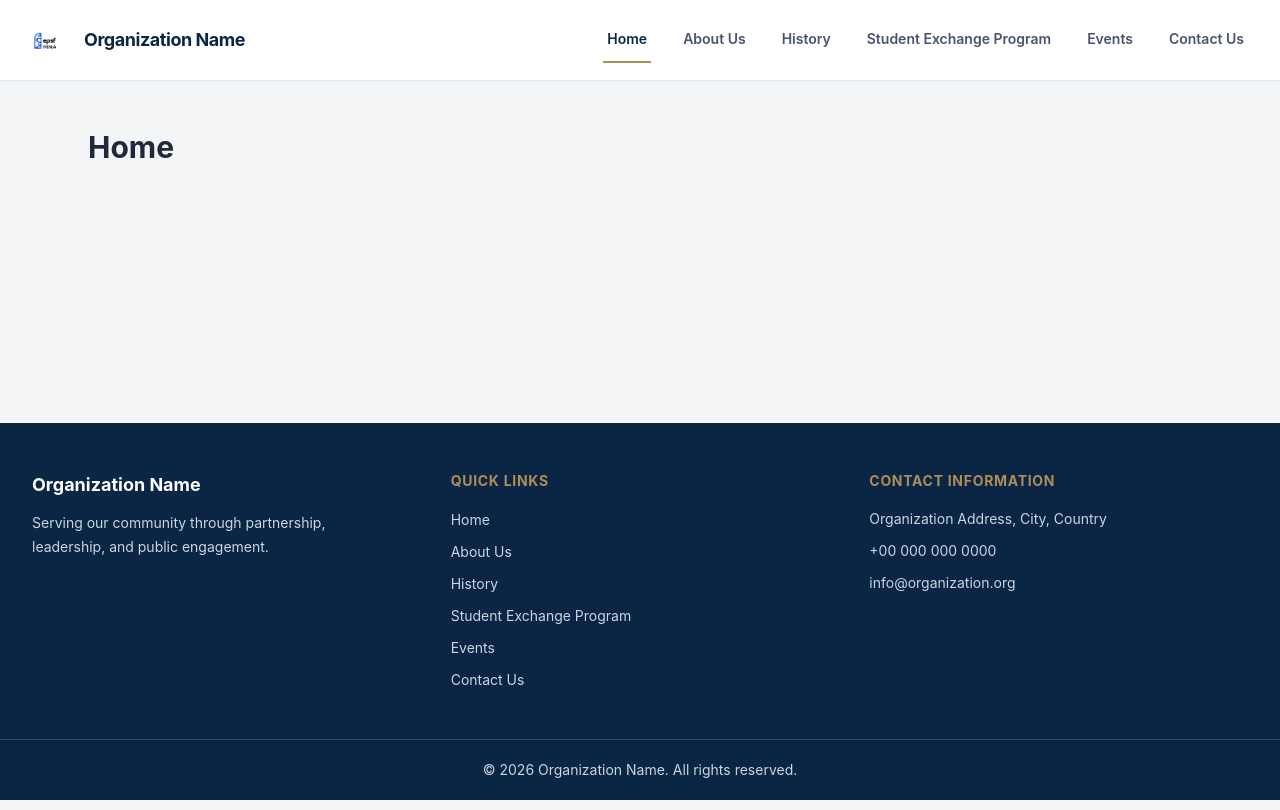
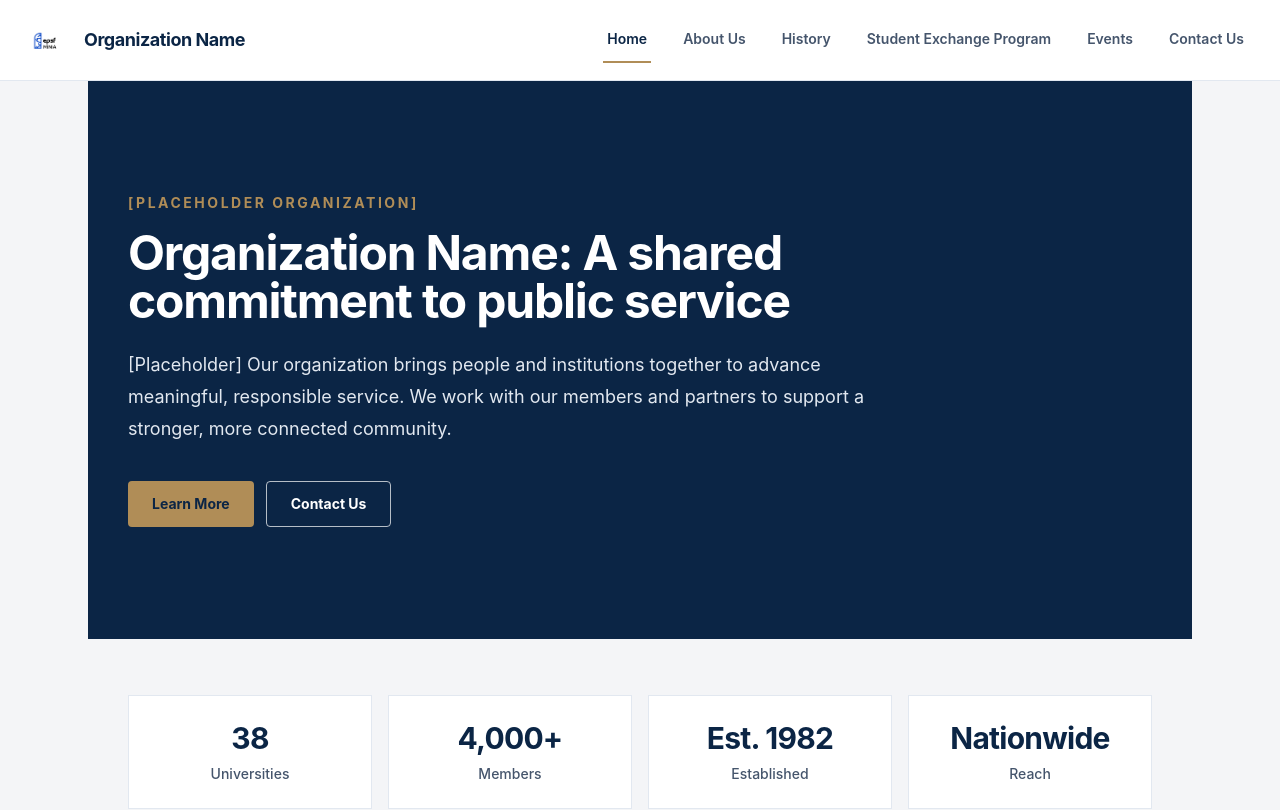
Before and after one commit to kamalalshinawi/epsf-minia, a React (Vite) app: page / in a window 1280 px wide. Shown: the top 810 px of the page. Built offline with nearby package versions, Linux system fonts and the light colour scheme.

Commit message:
feat(home): build home page sections

```diff
--- a/src/pages/Home.tsx
+++ b/src/pages/Home.tsx
@@ -1 +1,65 @@
-export const Home: React.FC = () => <h1 className="text-3xl font-bold">Home</h1>
+import { Link } from 'react-router-dom'
+
+interface HomeStat { value: string; label: string }
+type FocusIconName = 'advocacy' | 'education' | 'partnership'
+interface FocusArea { title: string; description: string; icon: FocusIconName }
+interface StructureItem { title: string; description: string }
+
+// Placeholder values: replace these figures with verified organization data.
+const stats: HomeStat[] = [
+  { value: '38', label: 'Universities' },
+  { value: '4,000+', label: 'Members' },
+  { value: 'Est. 1982', label: 'Established' },
+  { value: 'Nationwide', label: 'Reach' },
+]
+
+// Placeholder copy: replace these summaries with the organization’s approved messaging.
+const focusAreas: FocusArea[] = [
+  { title: 'Advocacy and Representation', description: '[Placeholder] We represent the shared interests of our members through responsible dialogue and coordinated advocacy. Our work supports informed participation in matters that affect the community.', icon: 'advocacy' },
+  { title: 'Education and Development', description: '[Placeholder] We create opportunities for learning, professional growth, and the exchange of knowledge. Our programmes are designed to strengthen capability and encourage lifelong service.', icon: 'education' },
+  { title: 'Partnership and Outreach', description: '[Placeholder] We build constructive relationships with institutions and local partners. Through shared initiatives, we seek practical and lasting benefit for the people we serve.', icon: 'partnership' },
+]
+
+// Placeholder copy: replace this overview with the organization’s formal governance description.
+const structureItems: StructureItem[] = [
+  { title: 'Executive Board', description: '[Placeholder] The Executive Board provides strategic direction, governance, and oversight for the organization’s work.' },
+  { title: 'Committees', description: '[Placeholder] Dedicated committees develop specialist programmes and support transparent, informed decision-making.' },
+  { title: 'Local Branches', description: '[Placeholder] Local branches connect national priorities with the needs and perspectives of communities across the country.' },
+]
+
+const FocusIcon = ({ name }: { name: FocusIconName }): React.JSX.Element => {
+  const paths: Record<FocusIconName, React.JSX.Element> = {
+    advocacy: <path strokeLinecap="round" strokeLinejoin="round" d="M12 3v18m0-18c-2.2 0-4 1.4-4 3.2S9.8 9.5 12 9.5s4 1.4 4 3.2-1.8 3.2-4 3.2-4 1.4-4 3.2S9.8 22 12 22" />,
+    education: <path strokeLinecap="round" strokeLinejoin="round" d="M3 6.5 12 3l9 3.5-9 3-9-3Zm3.5 2v5.2c0 .7 2.5 2.3 5.5 2.3s5.5-1.6 5.5-2.3V8.5M21 7v6" />,
+    partnership: <path strokeLinecap="round" strokeLinejoin="round" d="m8.5 13.5 2.2 2.2a1.8 1.8 0 0 0 2.6 0l2.9-2.9m-7.7.7-1.2 1.2a1.8 1.8 0 0 1-2.6 0l-1.2-1.2a1.8 1.8 0 0 1 0-2.6l4-4a1.8 1.8 0 0 1 2.6 0l.8.8m4.6-1.3 2.5-2.5a1.8 1.8 0 0 1 2.6 0l1.2 1.2a1.8 1.8 0 0 1 0 2.6l-4.5 4.5a1.8 1.8 0 0 1-2.6 0l-2-2" />,
+  }
+  return <svg viewBox="0 0 24 24" fill="none" stroke="currentColor" strokeWidth="1.7" className="h-7 w-7" aria-hidden="true">{paths[name]}</svg>
+}
+
+export const Home = (): React.JSX.Element => (
+  <div className="-my-12">
+    <section className="w-full bg-primary text-white" aria-labelledby="home-hero-title">
+      <div className="mx-auto max-w-7xl px-6 py-20 sm:px-8 sm:py-24 lg:px-10 lg:py-28"><div className="max-w-3xl">
+        <p className="text-sm font-bold uppercase tracking-[0.18em] text-secondary">[Placeholder Organization]</p>
+        <h1 id="home-hero-title" className="mt-4 text-4xl font-bold tracking-tight sm:text-5xl">Organization Name: A shared commitment to public service</h1>
+        <p className="mt-6 text-lg leading-8 text-slate-200">[Placeholder] Our organization brings people and institutions together to advance meaningful, responsible service. We work with our members and partners to support a stronger, more connected community.</p>
+        <div className="mt-9 flex flex-col gap-3 sm:flex-row"><Link to="/about" className="inline-flex items-center justify-center rounded-sm bg-secondary px-6 py-3 text-sm font-bold text-primary transition-colors hover:bg-[#c3a36f]">Learn More</Link><Link to="/contact" className="inline-flex items-center justify-center rounded-sm border border-white/70 px-6 py-3 text-sm font-bold text-white transition-colors hover:bg-white/10">Contact Us</Link></div>
+      </div></div>
+    </section>
+
+    <section className="mx-auto max-w-7xl px-6 py-14 sm:px-8 lg:px-10" aria-label="Organization highlights"><div className="grid gap-4 sm:grid-cols-2 lg:grid-cols-4">
+      {stats.map(({ value, label }) => <article key={label} className="border border-slate-200 bg-background px-6 py-6 text-center"><p className="text-3xl font-bold tracking-tight text-primary">{value}</p><p className="mt-2 text-sm font-medium text-slate-600">{label}</p></article>)}
+    </div></section>
+
+    <section className="bg-background-muted" aria-labelledby="what-we-do-title"><div className="mx-auto max-w-7xl px-6 py-16 sm:px-8 lg:px-10 lg:py-20">
+      <div className="max-w-2xl"><p className="text-sm font-bold uppercase tracking-[0.18em] text-secondary">Our work</p><h2 id="what-we-do-title" className="mt-3 text-3xl font-bold tracking-tight text-primary sm:text-4xl">What We Do</h2><p className="mt-4 leading-7 text-slate-600">[Placeholder] Our core areas of work guide how we serve members, partners, and the wider public.</p></div>
+      <div className="mt-10 grid gap-6 md:grid-cols-3">{focusAreas.map(({ title, description, icon }) => <article key={title} className="border border-slate-200 bg-background p-7"><div className="flex h-12 w-12 items-center justify-center rounded-full bg-primary text-secondary"><FocusIcon name={icon} /></div><h3 className="mt-6 text-xl font-bold text-primary">{title}</h3><p className="mt-3 text-sm leading-6 text-slate-600">{description}</p></article>)}</div>
+    </div></section>
+
+    <section className="mx-auto max-w-7xl px-6 py-16 sm:px-8 lg:px-10 lg:py-20" aria-labelledby="structure-title"><div className="max-w-2xl"><p className="text-sm font-bold uppercase tracking-[0.18em] text-secondary">Governance</p><h2 id="structure-title" className="mt-3 text-3xl font-bold tracking-tight text-primary sm:text-4xl">Our Structure</h2></div>
+      <div className="mt-10 grid divide-y divide-slate-200 border-y border-slate-200 md:grid-cols-3 md:divide-x md:divide-y-0">{structureItems.map(({ title, description }) => <article key={title} className="px-0 py-7 md:px-7 md:py-2 first:md:pl-0 last:md:pr-0"><h3 className="text-xl font-bold text-primary">{title}</h3><p className="mt-3 text-sm leading-6 text-slate-600">{description}</p></article>)}</div>
+    </section>
+
+    <section className="w-full bg-primary text-center text-white" aria-labelledby="contact-cta-title"><div className="mx-auto max-w-3xl px-6 py-16 sm:px-8 lg:py-20"><h2 id="contact-cta-title" className="text-3xl font-bold tracking-tight sm:text-4xl">Let’s Start a Conversation</h2><p className="mx-auto mt-4 max-w-2xl leading-7 text-slate-200">[Placeholder] Contact our team to learn more about the organization and ways to connect with our work.</p><Link to="/contact" className="mt-8 inline-flex items-center justify-center rounded-sm bg-secondary px-6 py-3 text-sm font-bold text-primary transition-colors hover:bg-[#c3a36f]">Contact Us</Link></div></section>
+  </div>
+)
```
